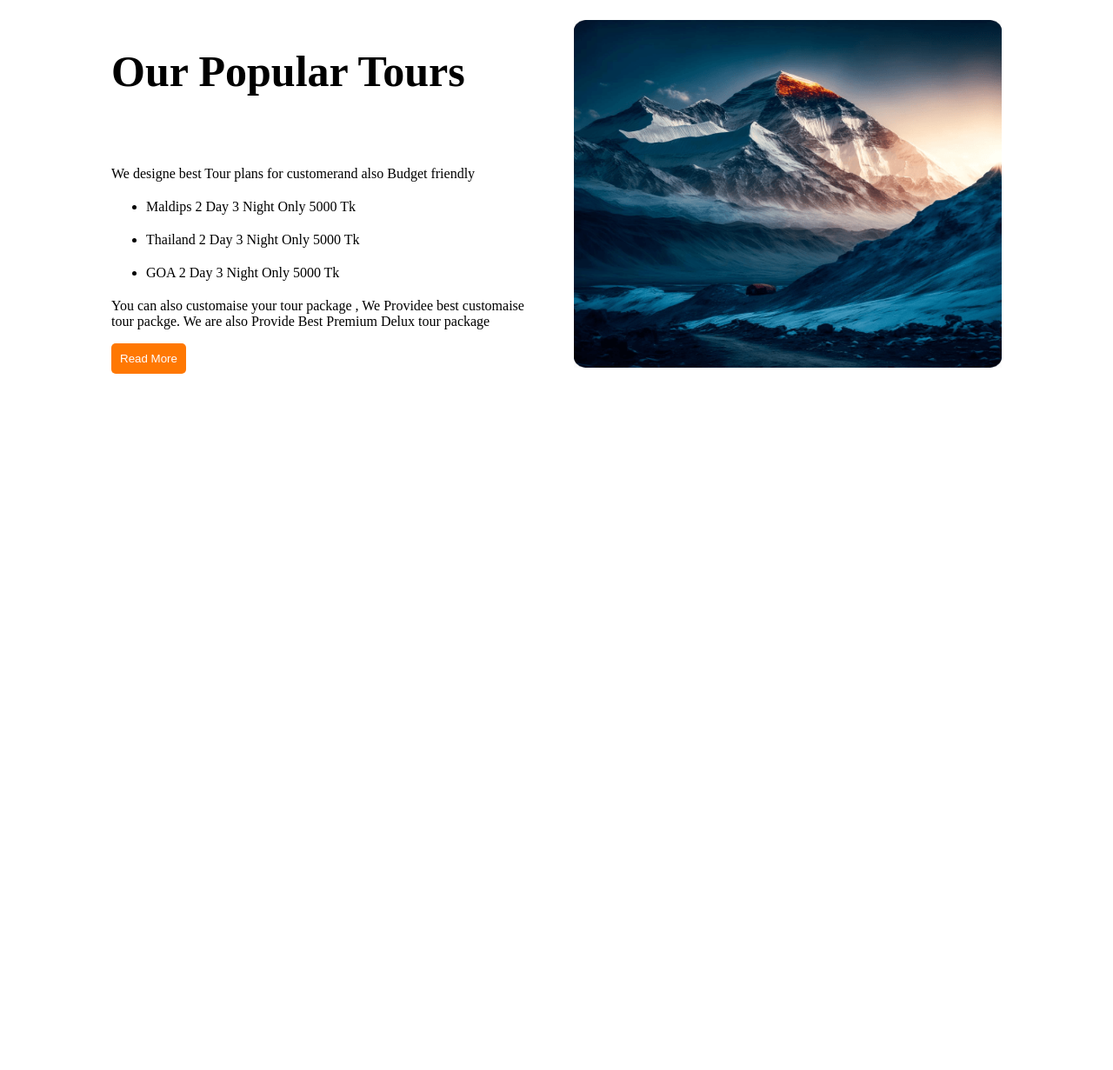
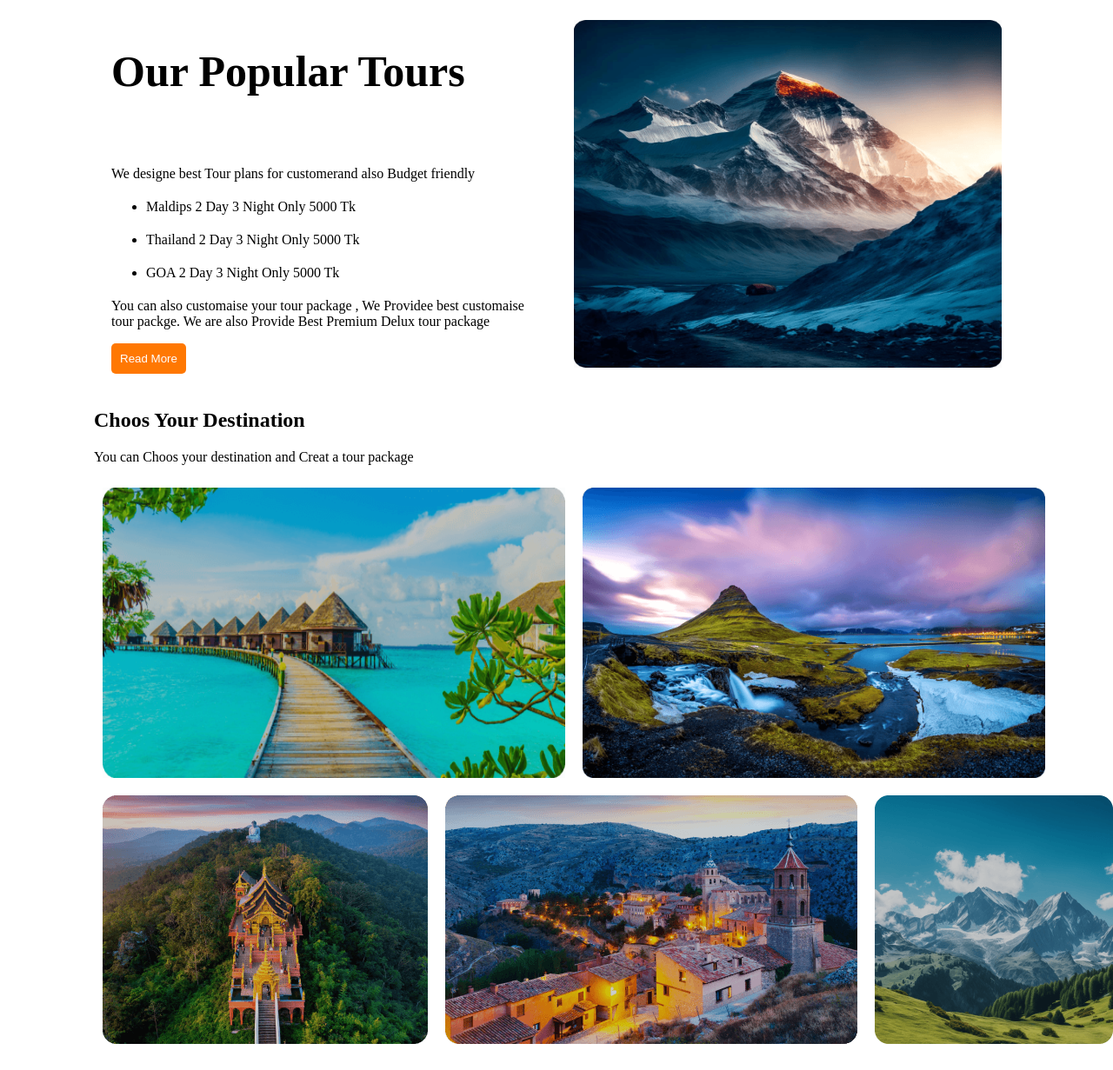
Before and after one commit to shakil-py/PA2webresposdive-, a plain HTML site: page index.html in a window 1280 px wide. Shown: the part 431-1662 px from the top of the page at 87% size. Before the commit the page ends 901 px from the top, so only its background shows below. Drawn offline with Linux system fonts and the light colour scheme.

Commit message:
add choos tour section

```diff
--- a/index.html
+++ b/index.html
@@ -49,6 +49,25 @@
                 </div>
             </div>
         </section>
+        <!-- destination section -->
+        <section class=" fullspace">
+            <div class="destination-choos">
+                <h1>Choos Your Destination</h1>
+                <p>You can Choos your destination and Creat a tour package</p>
+            </div>
+            <div class="row-1 row-cmn">
+                <img src="images/Rectangle 5.png" alt="">
+                <img src="images/Rectangle 8 (1).png" alt="">
+            </div>
+            <div class="row-2-container">
+                <div class="row-2 row-cmn">
+                    <img id="img1" src="images/Rectangle 6.png" alt="">
+                    <img src="images/Rectangle 7.png" alt="">
+                    <img id="img3" src="images/Rectangle 9.png" alt="">
+                </div>
+            </div>
+
+        </section>
     </main>
 
 
--- a/style/style.css
+++ b/style/style.css
@@ -101,3 +101,28 @@
     height: 400px;
     width: 100%;
 }
+
+/* choos destination */
+.row-cmn {
+    display: flex;
+
+}
+
+.row-1 img {
+    margin: 10px;
+    width: 50%;
+}
+
+.row-2-container {
+    width: 800px;
+}
+
+.row-2 img {
+    margin: 10px;
+
+}
+
+#img1,
+#img3 {
+    width: 100%;
+}
```
